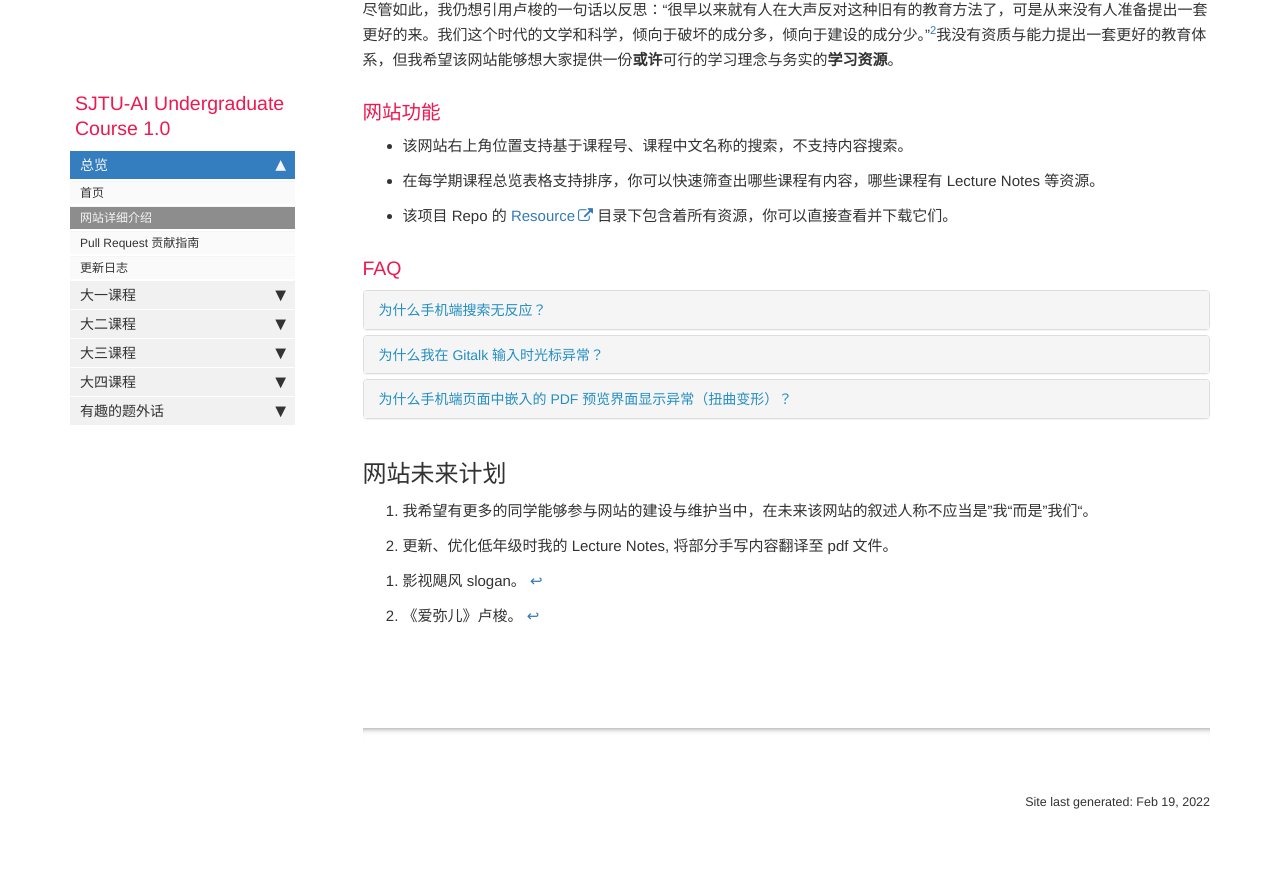
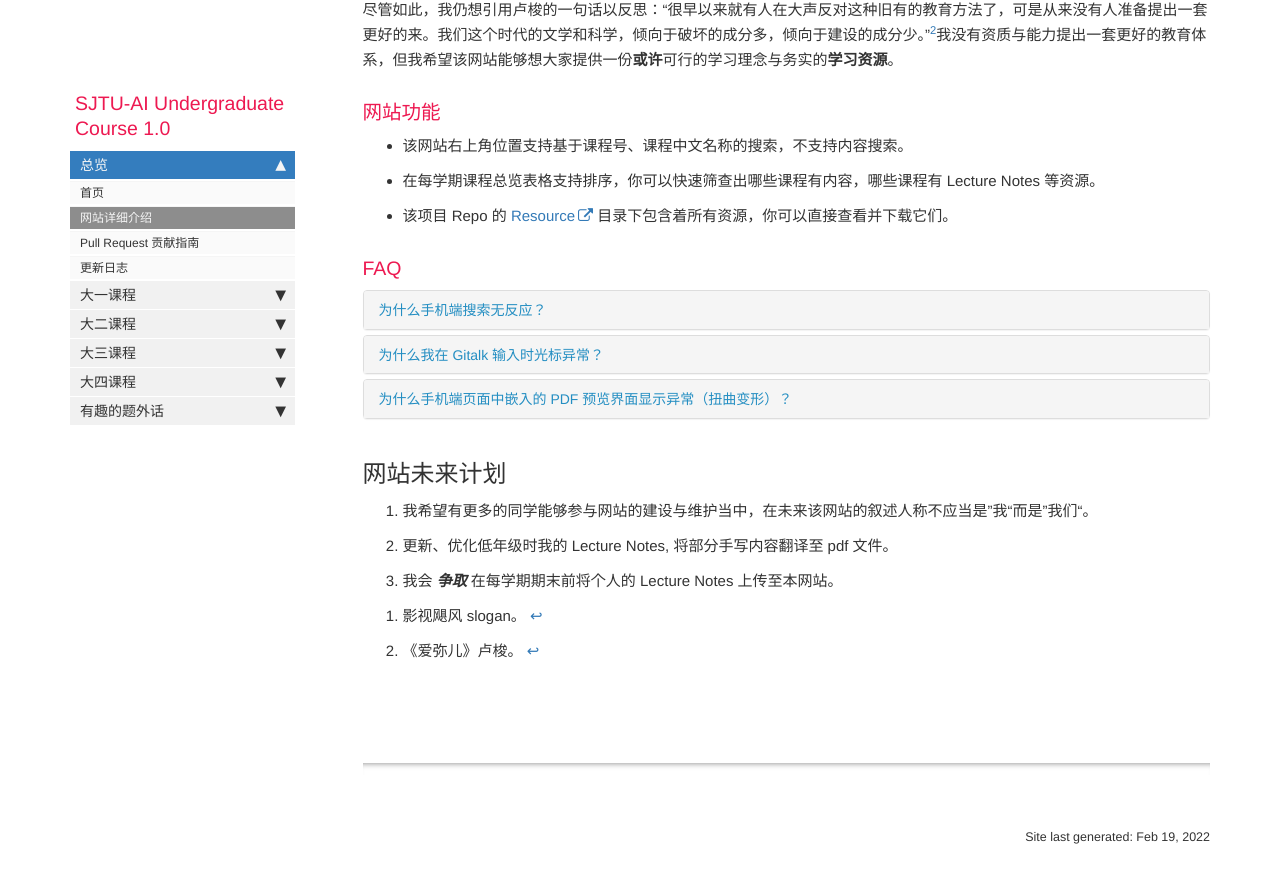
Before and after one commit to aisjtu/aisjtu.github.io, a Jekyll site: the page built from docs/pages/mydoc/mydoc_details.md, in a window 1280 px wide and 900 px high, scrolled down 1091 px. Shown: the top 883 px of the window. Built offline with Jekyll 4.4.1, drawn with Linux system fonts in a browser that asks for light colours; comment, search, counter and statistics services are not loaded.

Commit message:
Update mydoc_details.md

```diff
--- a/docs/pages/mydoc/mydoc_details.md
+++ b/docs/pages/mydoc/mydoc_details.md
@@ -82,6 +82,7 @@ folder: mydoc
 
 1. 我希望有更多的同学能够参与网站的建设与维护当中，在未来该网站的叙述人称不应当是”我“而是”我们“。
 2. 更新、优化低年级时我的 Lecture Notes, 将部分手写内容翻译至 pdf 文件。
+3. 我会 ***争取*** 在每学期期末前将个人的 Lecture Notes 上传至本网站。
 
 
 
```
